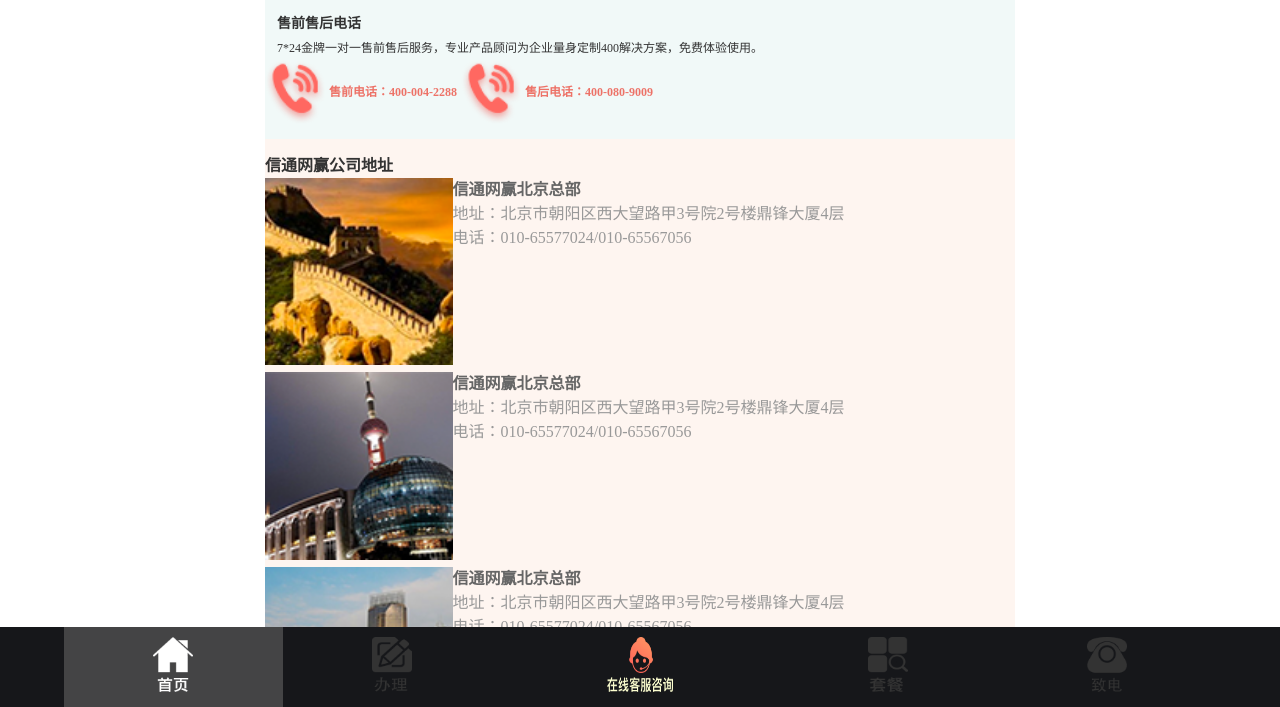
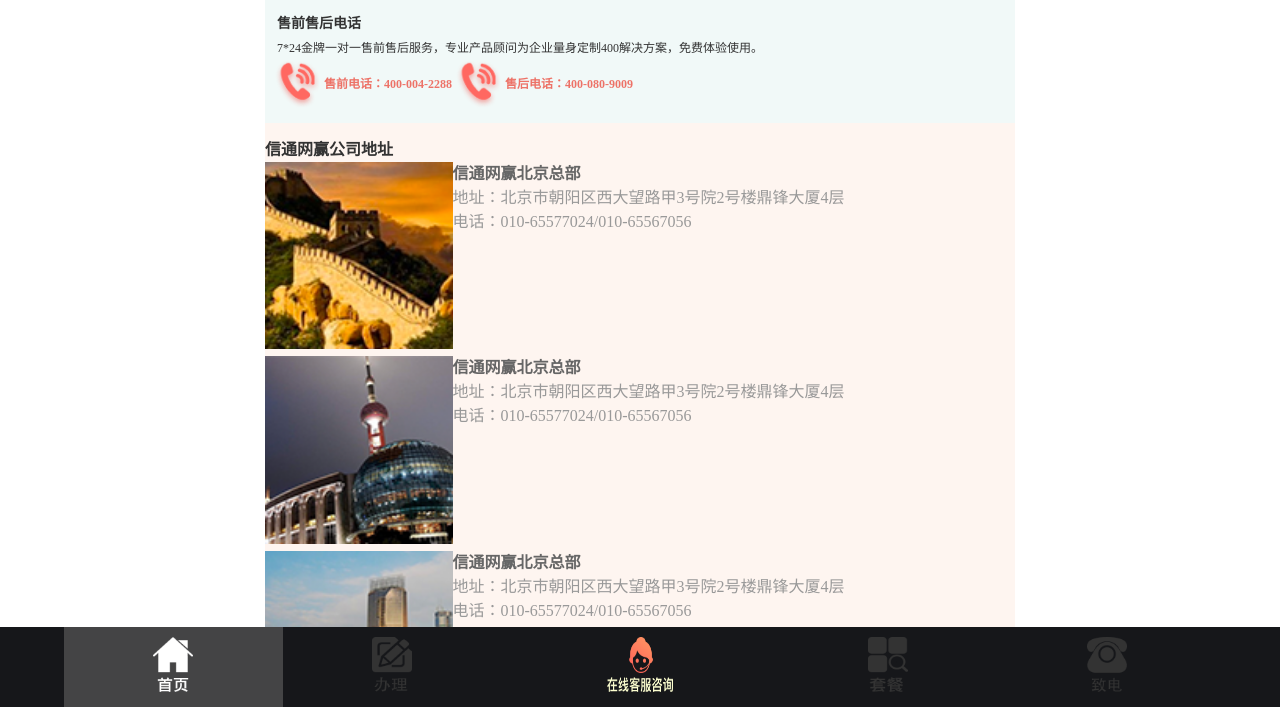
Before and after one commit to freedong/unionmobile, a website: page src/contact.html in a window 1280 px wide. Shown: the part 93-800 px from the top of the page. Drawn offline with Linux system fonts and the light colour scheme.

Commit message:
'tijiao'

```diff
--- a/src/css/contact.css
+++ b/src/css/contact.css
@@ -25,6 +25,7 @@
 
 .ct_container .ct_dh .ct_dh_div{
     width: 100%;
+    padding-left: 10px;
 }
 .ct_container .ct_dh .ct_dh_div span{
     color: #ed7267;
@@ -34,7 +35,7 @@
 
 .ct_container .ct_dh .ct_dh_div img{
     vertical-align: middle;
-    width: 8%;
+    width: 6%;
 }
 
 
```
